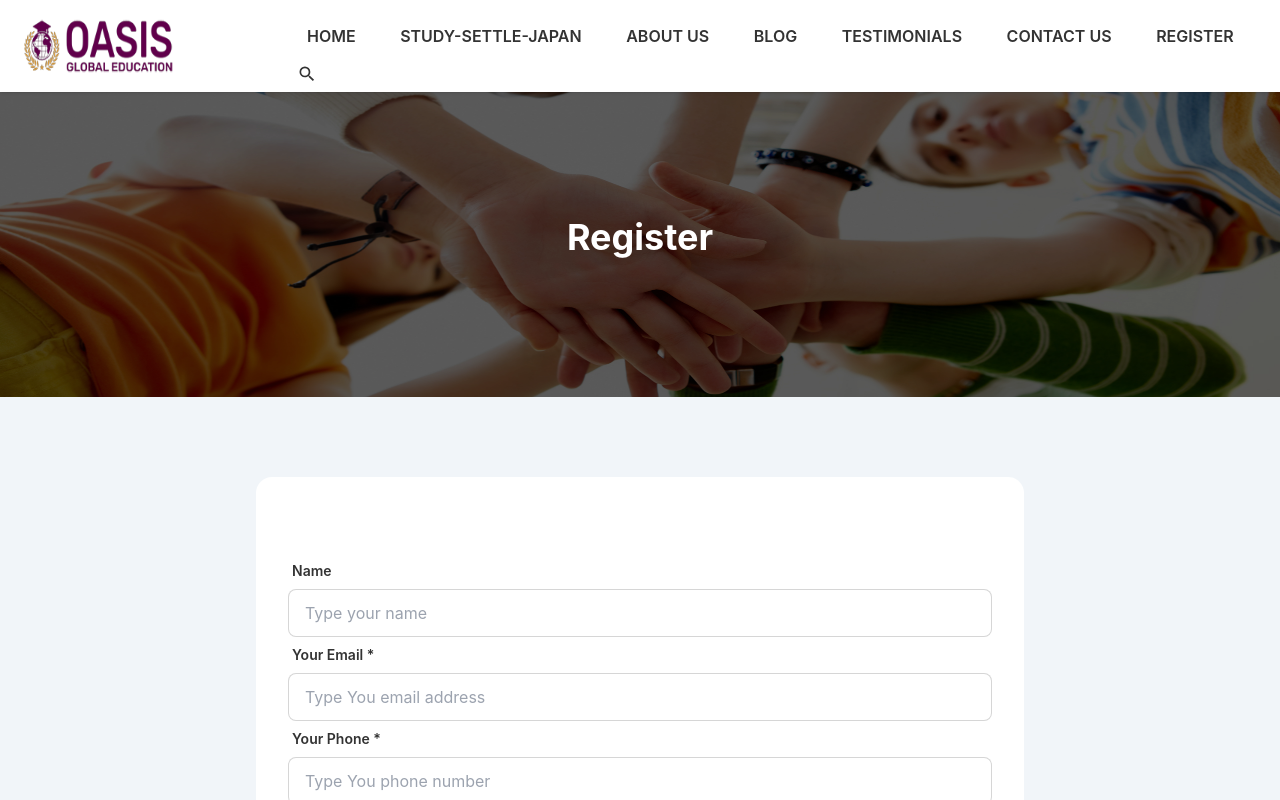
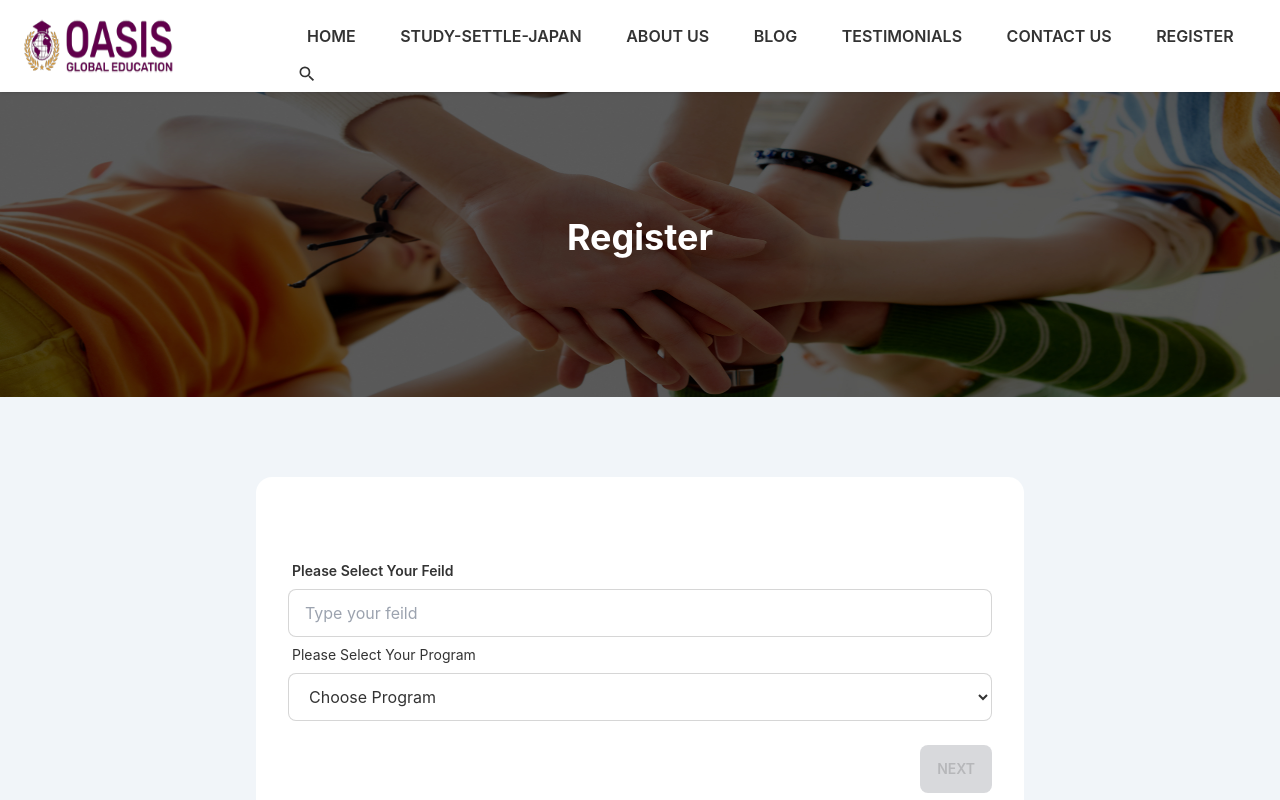
Before and after one commit to md-moniruzzaman01/oasis-education, a Next.js app: page /register in a window 1280 px wide. Built offline with nearby package versions, Linux system fonts and the light colour scheme.

Commit message:
register multi page from create and connect with api

```diff
--- a/src/components/Register/components/FirstForm.js
+++ b/src/components/Register/components/FirstForm.js
@@ -2,39 +2,22 @@ import React, { useContext } from 'react';
 import { multiFromContainer } from '..';
 
 const FirstForm = () => {
-    const { setContainer} = useContext(multiFromContainer)
+    const { setContainer,userData,setUserData} = useContext(multiFromContainer);
+    const disablebtn = userData["field"]  && userData["field"]
     return (
         <div>
-                  <div className="form-control">
-                <label className="label">
-                    <span className="label-text font-semibold">Name</span>
-                </label>
-                <input type="text" name='user_Name' placeholder="Type your name" className="input input-bordered" />
-            </div>
-
-
             <div className="form-control">
                 <label className="label">
-                    <span className="label-text font-semibold">Your Email *</span>
+                    <span className="label-text font-semibold">Please Select Your Feild</span>
                 </label>
-
-                <input type="email" name='user_email' placeholder="Type You email address"  className="input input-bordered" required />
+                <input type="text"  name="user_field" value={userData["field"]} onChange={(e) => setUserData({ ...userData, "field": e.target.value })} placeholder="Type your feild" className="input input-bordered" />
             </div>
-
             <div className="form-control">
-                <label className="label">
-                    <span className="label-text font-semibold">Your Phone *</span>
-                </label>
-
-                <input type="number" name='user_phone' placeholder="Type You phone number"  className="input input-bordered" required />
-            </div>
-            <div className="form-control  ">
-                <div className="form-control">
                     <label className="label">
                         <span className="label-text">Please Select Your Program</span>
                     </label>
 
-                    <select id="state" name="state" className="input input-bordered" required>
+                    <select  name="user_Program" value={userData["program"]} onChange={(e)=> setUserData({...userData, "program":e.target.value })} className="input input-bordered" required>
                         <option value="">Choose Program</option>
                         <option value="NSW" >NSW</option >
                         <option value="ACT">ACT</option>
@@ -47,9 +30,10 @@ const FirstForm = () => {
                     </select>
                 </div>
 
+            <div className="form-control flex-row justify-end mt-6">
+                {<button onClick={() => setContainer(2)}  disabled={disablebtn? false:true} className="btn btn-secondary text-base-100">Next</button>}
+
             </div>
-
-            <button onClick={() => setContainer(2)} className="btn btn-secondary text-base-100">Back</button>
         </div>
     );
 };
--- a/src/components/Register/components/SecondFrom.js
+++ b/src/components/Register/components/SecondFrom.js
@@ -2,11 +2,61 @@ import React, { useContext } from 'react';
 import { multiFromContainer } from '..';
 
 const SecondFrom = () => {
-    const { setContainer} = useContext(multiFromContainer)
+    const { setContainer, userData, setUserData } = useContext(multiFromContainer)
     return (
         <div>
-            hello again
-            <button onClick={() => setContainer(3)} className="btn btn-secondary text-base-100">Back</button>
+            <div className="form-control">
+                <label className="label">
+                    <span className="label-text font-semibold">Name</span>
+                </label>
+                <input type="text"  name="user_Name" value={userData["Name"]} onChange={(e) => setUserData({ ...userData, "Name": e.target.value })} placeholder="Type your name" className="input input-bordered" />
+            </div>
+
+
+            <div className="form-control">
+                <label className="label">
+                    <span className="label-text font-semibold">Your Email *</span>
+                </label>
+
+                <input type="email" name='user_Email' value={userData["email"]} onChange={(e) => setUserData({ ...userData, "email": e.target.value })} placeholder="Type You email address" className="input input-bordered" required />
+            </div>
+
+            <div className="form-control">
+                <label className="label">
+                    <span className="label-text font-semibold">Your Phone *</span>
+                </label>
+
+                <input type="number"  name="user_phone" value={userData["phone"]} onChange={(e) => setUserData({ ...userData, "phone": e.target.value })} placeholder="Type You phone number" className="input input-bordered" required />
+            </div>
+            <div className="form-control">
+                <label className="label">
+                    <span className="label-text font-semibold">Your Address *</span>
+                </label>
+
+                <input type="text"  name="user_Address" value={userData["address"]} onChange={(e) => setUserData({ ...userData, "address": e.target.value })} placeholder="Type You address" className="input input-bordered" required />
+            </div>
+            <div className="form-control">
+                <label className="label">
+                    <span className="label-text font-semibold">Discribtions</span>
+                </label>
+
+                <textarea id="" cols="30" rows="4" name='user_Discribtions' placeholder="Type You email address" value={userData["discribtions"]} onChange={(e) => setUserData({ ...userData, "discribtions": e.target.value })} className="textarea textarea-bordered"></textarea>
+            </div>
+
+
+            <div>
+
+                <input name="user_field" value={userData["field"]} onChange={(e) => setUserData({ ...userData, "field": e.target.value })} className="input input-bordered hidden" />
+                <input name="user_Program" value={userData["program"]} onChange={(e) => setUserData({ ...userData, "program": e.target.value })} className="input input-bordered hidden" />
+
+
+            </div>
+            <div className="form-control flex-row justify-between mt-6">
+                <button onClick={() => setContainer(1)} className="btn btn-secondary text-base-100">Back</button>
+                <input  className="btn btn-secondary text-base-100" type="submit" value="Next" />
+
+            </div>
+
         </div>
     );
 };
--- a/src/components/Register/index.js
+++ b/src/components/Register/index.js
@@ -7,14 +7,42 @@ const RegisterPage = () => {
     const [currentContainer, setContainer] = useState(1)
     const [userData, setUserData] = useState([]);
     const form = useRef();
+  const submitData =(e)=>{
+    e.preventDefault();
+    const field = e.target.user_field.value;
+    const program = e.target.user_Program.value;
+    const name = e.target.user_Name.value;
+    const email = e.target.user_Email.value;
+    const phone = e.target.user_phone.value;
+    const address = e.target.user_Address.value;
+    const data = {field,program,name,email,phone,address};
+    fetch('http://localhost:5000/register',{
+     method: 'POST',
+     headers: {
+        'Content-Type': 'application/json',
+     },
+     body: JSON.stringify(data)
+    })
+    .then(res=> res.json())
+    .then((data) => {
+        if (data.acknowledged) {
+            e.target.reset();
+            setContainer(3)
+        } else{
+            console.log(data);
+        }
+    })
+  }
     return (
         <div>
              <HeaderOfPage img={imgslide}><h1>Register</h1></HeaderOfPage>
 
         <div className='min-h-screen py-20 px-4 bg-slate-100'>
             <multiFromContainer.Provider value={{ currentContainer, setContainer, userData, setUserData }}>
-                <form ref={form} className='card flex-shrink-0 w-full max-w-3xl  bg-base-100 py-11 mx-auto'>
-                    <div className="card-body"><RegisterFrom currentContainer={currentContainer}></RegisterFrom></div>
+            <form ref={form} onSubmit={submitData} className='card flex-shrink-0 w-full max-w-3xl  bg-base-100 py-11 mx-auto'>
+                    <div className="card-body">
+                        <RegisterFrom currentContainer={currentContainer}></RegisterFrom>
+                        </div>
                 </form>
             </multiFromContainer.Provider>
         </div>
```
